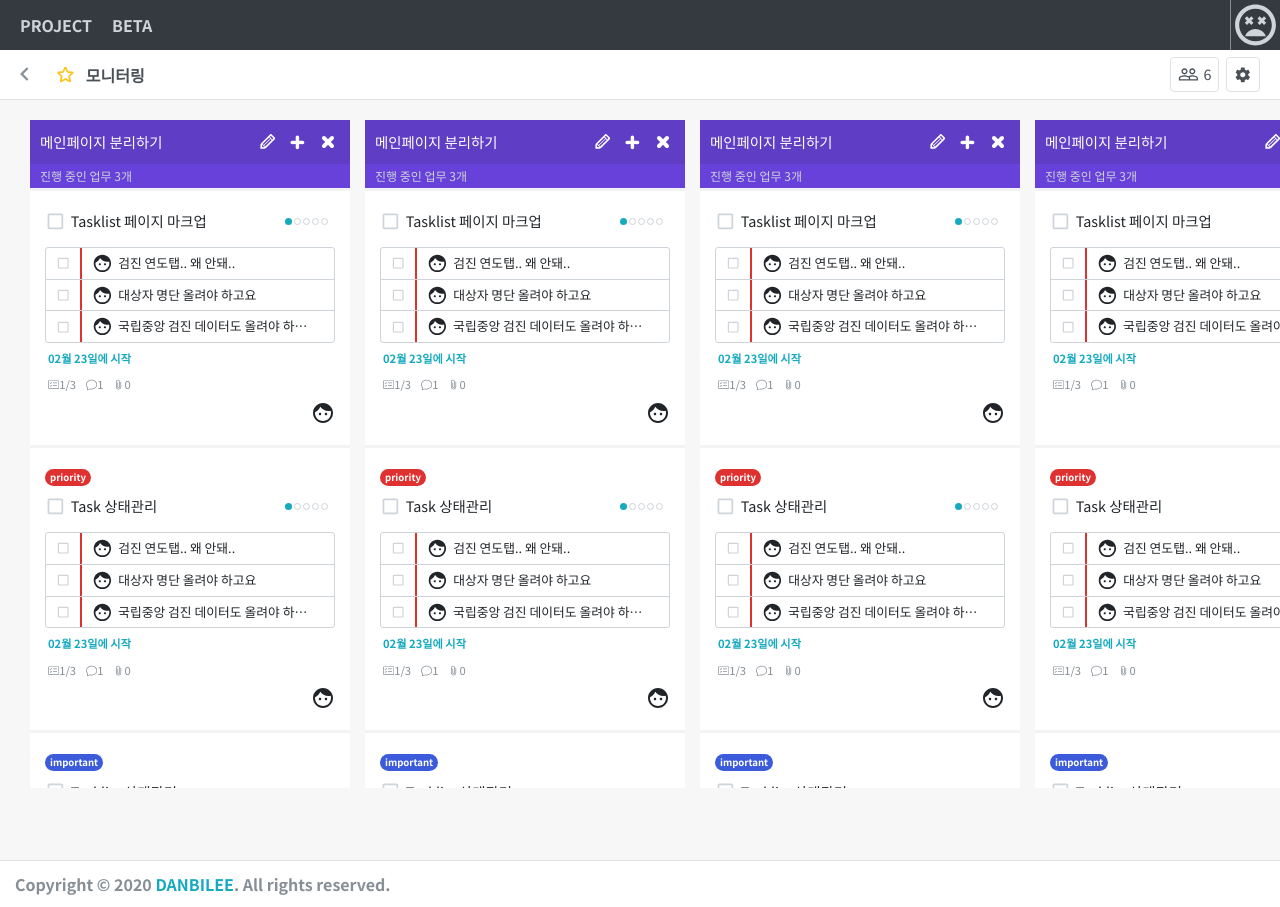
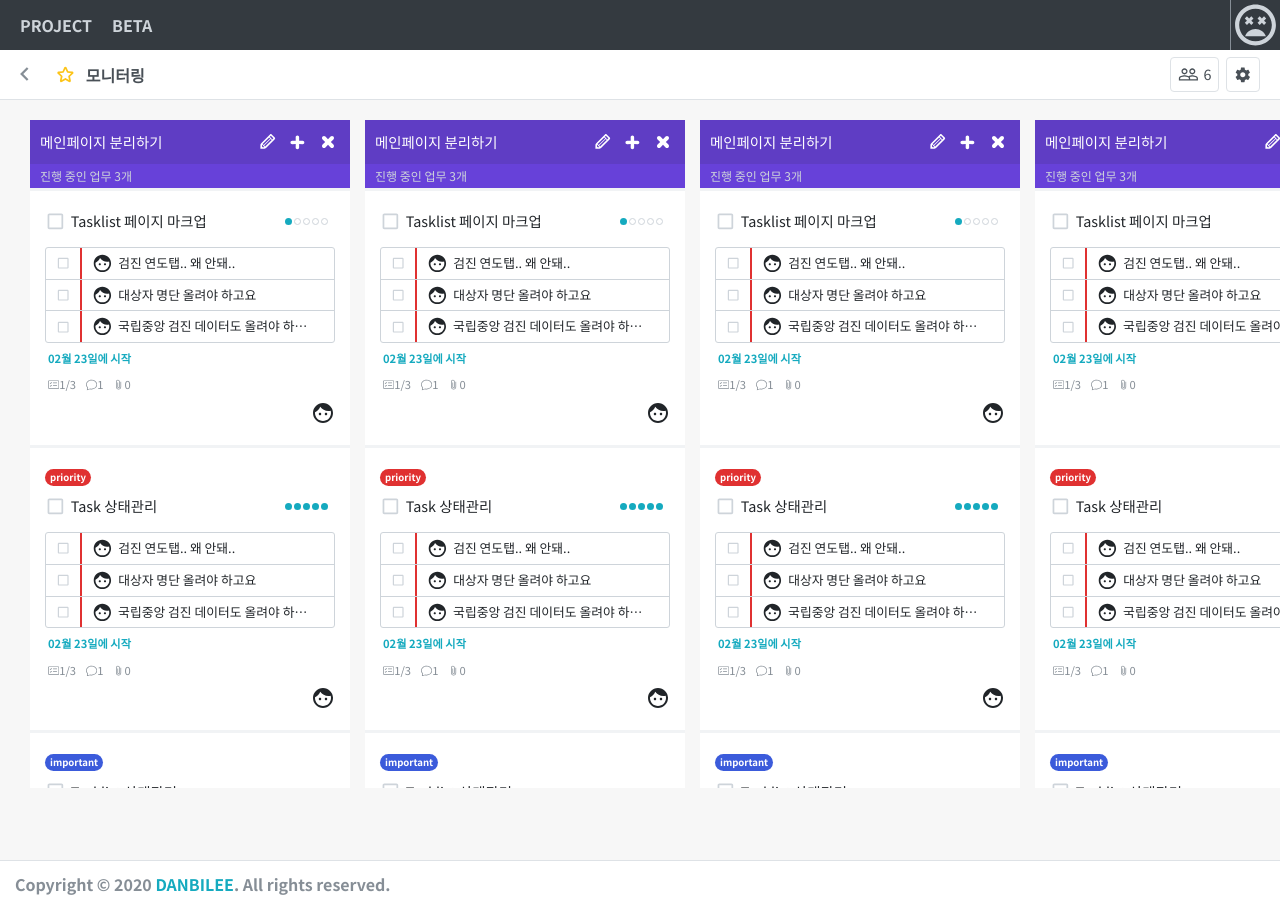
Before and after one commit to danbiilee/clone-task-world, a React (Create React App) app: page / in a window 1280 px wide. Shown: the top 907 px of the page. Built offline with nearby package versions, Linux system fonts and the light colour scheme.

Commit message:
[FEAT] #2 : Point에 state값 적용

```diff
--- a/src/components/Point/Point.js
+++ b/src/components/Point/Point.js
@@ -1,16 +1,20 @@
 import React from 'react';
 import './Point.scss';
 
-const Point = () => {
-  return (
-    <div className="Point">
-      <span className="isFull"></span>
-      <span></span>
-      <span></span>
-      <span></span>
-      <span></span>
-    </div>
-  );
+const renderSpan = point => {
+  const spanList = [];
+  if (point) {
+    for (let i = 0; i < 5; i++) {
+      if (i < point) spanList.push(<span key={i} className="isFull"></span>);
+      else spanList.push(<span key={i}></span>);
+    }
+    return spanList;
+  } else return null;
+};
+
+const Point = ({ point }) => {
+  const spanList = renderSpan(point);
+  return <div className="Point">{spanList && spanList.map(item => item)}</div>;
 };
 
 export default Point;
```
